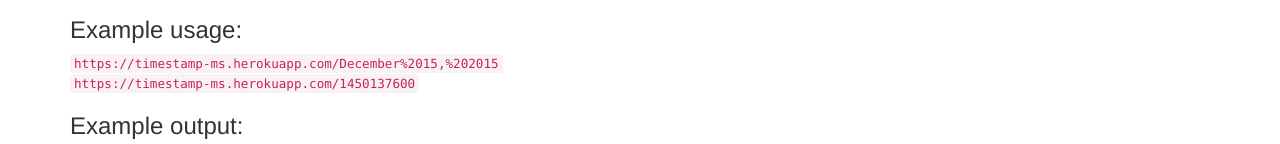
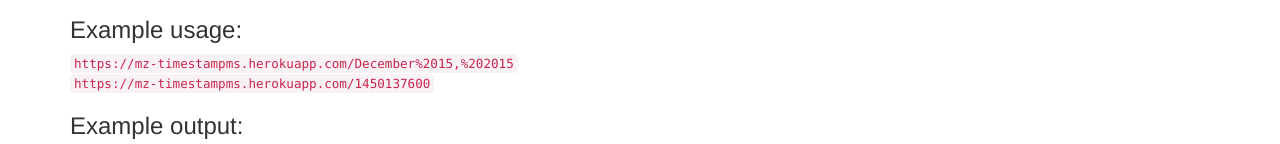
Before and after one commit to michaelzap94/timestampms, a website: page public/main.html in a window 1280 px wide. Shown: the part 238-382 px from the top of the page. Drawn offline with nearby package versions, Linux system fonts and the light colour scheme.

Commit message:
final version

```diff
--- a/public/main.html
+++ b/public/main.html
@@ -16,8 +16,8 @@
                 <ul>3) If it does not contain a date or Unix timestamp, it returns null for those properties.</ul>
             </blockquote>
             <h3>Example usage:</h3>
-            <code>https://timestamp-ms.herokuapp.com/December%2015,%202015</code><br>
-            <code>https://timestamp-ms.herokuapp.com/1450137600</code>
+            <code>https://mz-timestampms.herokuapp.com/December%2015,%202015</code><br>
+            <code>https://mz-timestampms.herokuapp.com/1450137600</code>
             <h3>Example output:</h3>
             <code>
                 {
```
